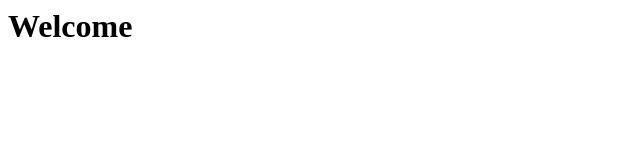
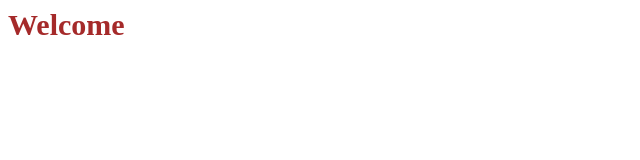
Before and after one commit to zhuanqiu/project, a plain HTML site: page index.html in a window 1280 px wide. Shown: the whole page, without its empty margins (0-640 px from the left). Drawn offline with Linux system fonts and the light colour scheme.

Commit message:
新增index.html

```diff
--- a/index.html
+++ b/index.html
@@ -1 +1,2 @@
 <h1>Welcome</h1>
+<link rel="stylesheet" href="../project/style.css">
```
